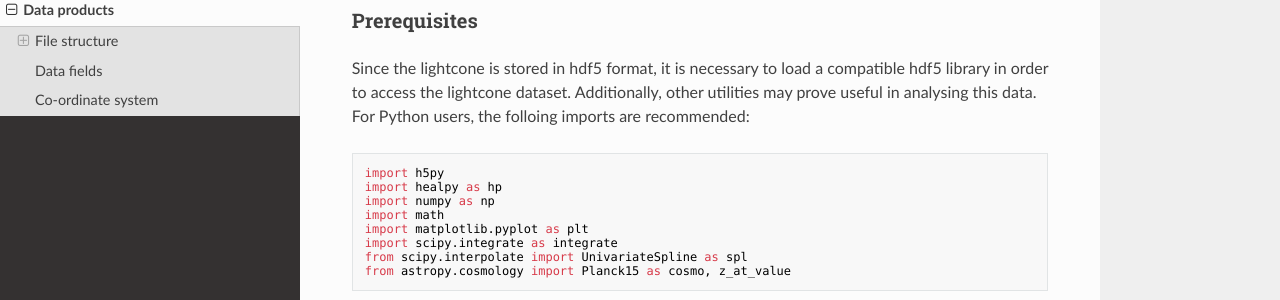
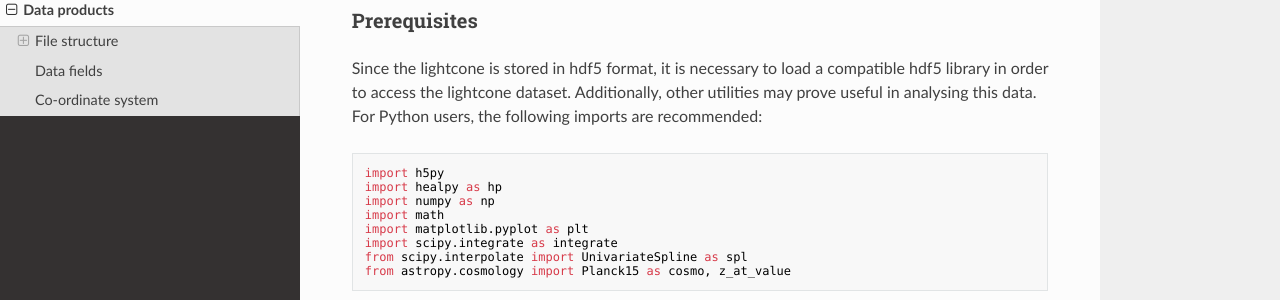
Before and after one commit to rajbooth/Lightcone, an MkDocs documentation site: the page built from docs/data_products.md, in a window 1280 px wide and 900 px high, scrolled down 1321 px. Shown: the part 199-499 px from the top of the window. Built offline with MkDocs 1.6.1, drawn with Linux system fonts in a browser that asks for light colours; nearby versions of some CDN libraries; formulas are drawn with MathJax 3; some of the changed lines change nothing that is shown.

Commit message:
docs/data_products.md updated from https://stackedit.io/

````diff
--- a/docs/data_products.md
+++ b/docs/data_products.md
@@ -40,7 +40,7 @@ gal = np.dtype([('r', np.float32),('RA', np.float32),('Dec', np.float32),('z', n
 Positional data is stored in celestial co-ordinates, i.e. radial co-moving distance to observer $r\;(Mpc/h)$, declination from equatorial plane $Dec\; (\pm 90^\circ)$ , and right ascension $RA\;(\pm 180^\circ)$.
 ## Reading lightcone data
 ### Prerequisites
-Since the lightcone is stored in hdf5 format, it is necessary to load a compatible hdf5 library in order to access the lightcone dataset.  Additionally, other utilities may prove useful in analysing this data.  For Python users, the folloing imports are recommended:
+Since the lightcone is stored in hdf5 format, it is necessary to load a compatible hdf5 library in order to access the lightcone dataset.  Additionally, other utilities may prove useful in analysing this data.  For Python users, the following imports are recommended:
 ```python
 import h5py
 import healpy as hp
@@ -83,6 +83,7 @@ print('Finished reading {0:01d} galaxies'.format(len(r)))
 *[to follow - transforming to Cartesian co-ordinates and visualisation in yt]*
 
 <!--stackedit_data:
-eyJoaXN0b3J5IjpbNTIzMzAwMTYsOTA4MTE5NDIwLC0xODU2Nj
-c2MDMsLTE4NTY2NzYwMywtNTQ4ODA2NDk2XX0=
+eyJoaXN0b3J5IjpbLTM2Mzk2NTI4MSw1MjMzMDAxNiw5MDgxMT
+k0MjAsLTE4NTY2NzYwMywtMTg1NjY3NjAzLC01NDg4MDY0OTZd
+fQ==
 -->
````
